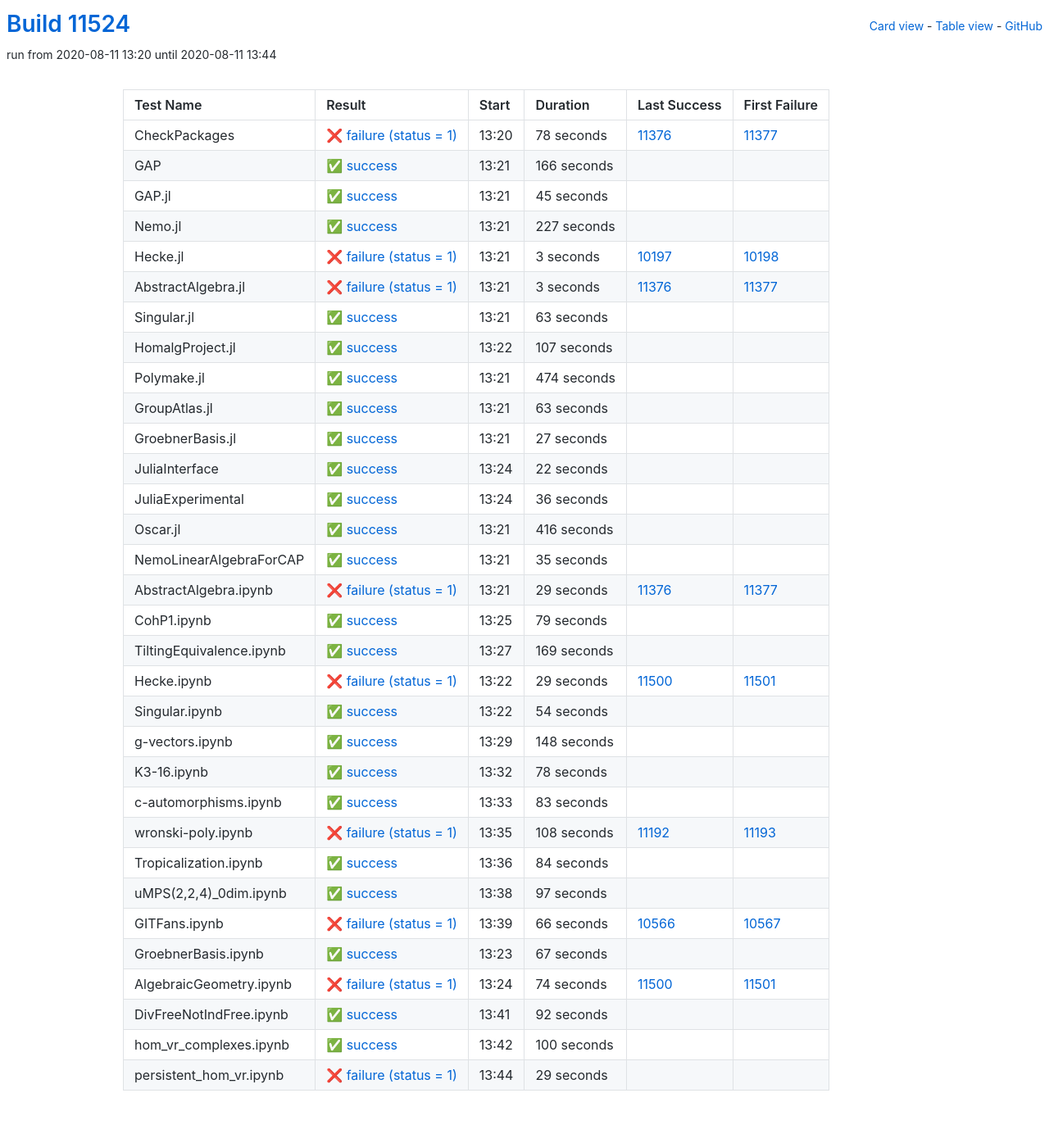
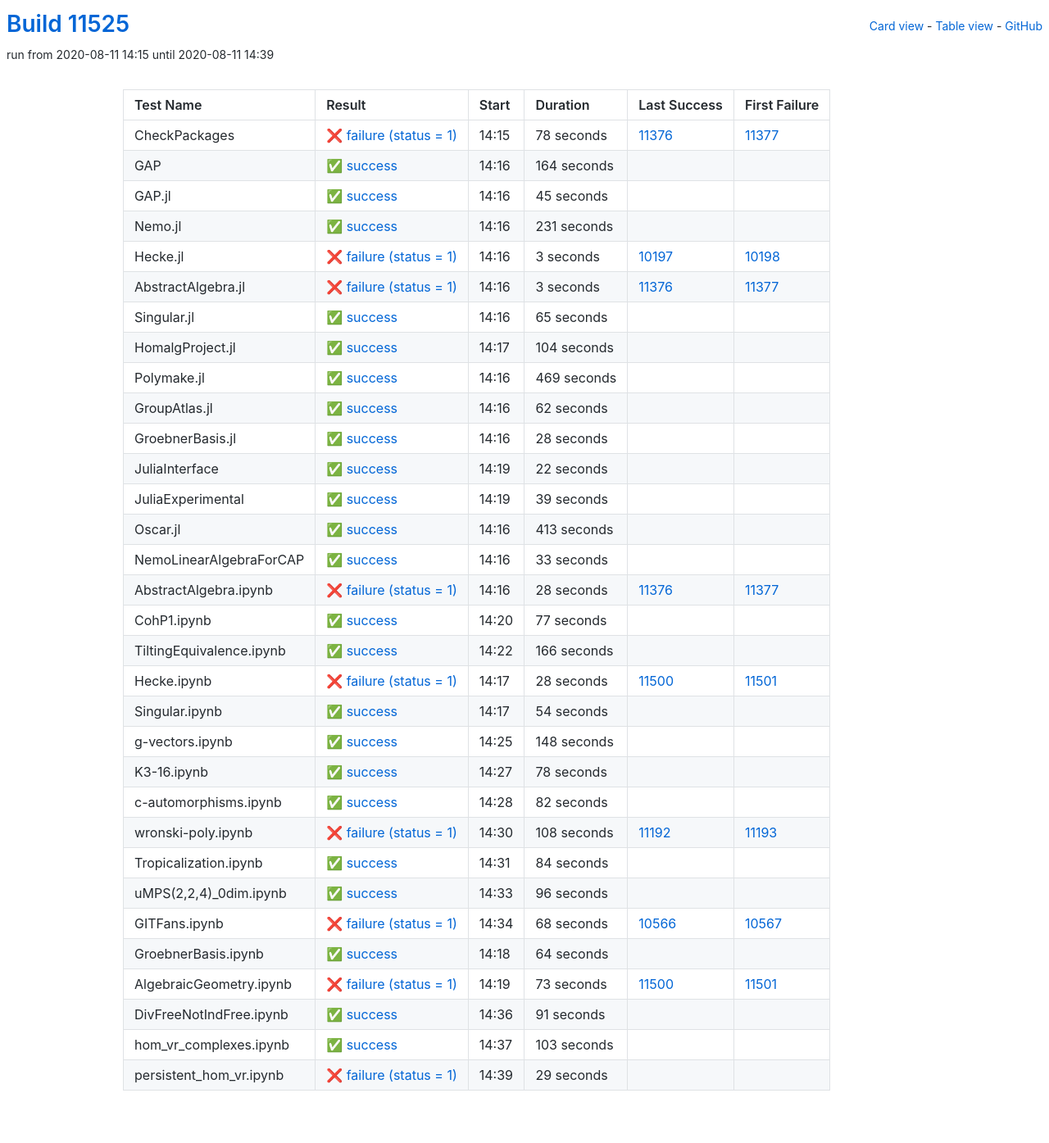
Before and after one commit to oscar-system/oscar-ci-status, a Jekyll site: the page built from table.html, in a window 1280 px wide. Shown: the whole page at 82% size. Built offline with Jekyll 4.4.1, drawn with Linux system fonts in a browser that asks for light colours.

Commit message:
Build #11525

```diff
--- a/_data/ci.yml
+++ b/_data/ci.yml
@@ -1,6 +1,6 @@
 ---
-build: 11524
-build_url: https://oscarci.mathematik.uni-kl.de/job/oscar/11524/
+build: 11525
+build_url: https://oscarci.mathematik.uni-kl.de/job/oscar/11525/
 job: oscar
 organization: oscar-system
 repo: oscar-ci-status
@@ -8,8 +8,8 @@
 tests:
 - name: CheckPackages
   id: checkpackages
-  log: https://oscarci.mathematik.uni-kl.de/job/oscar/11524/artifact/logs/build-11524/CheckPackages.log
-  start: 2020-08-11 13:20
+  log: https://oscarci.mathematik.uni-kl.de/job/oscar/11525/artifact/logs/build-11525/CheckPackages.log
+  start: 2020-08-11 14:15
   success: false
   exitcode: 1
   status: failure
@@ -20,20 +20,20 @@
   first_failure_url: https://oscarci.mathematik.uni-kl.de/job/oscar/11377/
 - name: GAP
   id: gap
-  log: https://oscarci.mathematik.uni-kl.de/job/oscar/11524/artifact/logs/build-11524/GAP.log
-  start: 2020-08-11 13:21
+  log: https://oscarci.mathematik.uni-kl.de/job/oscar/11525/artifact/logs/build-11525/GAP.log
+  start: 2020-08-11 14:16
   success: true
   exitcode: 0
   status: success
-  duration: 166
+  duration: 164
   last_success: false
   last_success_url:
   first_failure: false
   first_failure_url:
 - name: GAP.jl
   id: gap-jl
-  log: https://oscarci.mathematik.uni-kl.de/job/oscar/11524/artifact/logs/build-11524/GAP.jl.log
-  start: 2020-08-11 13:21
+  log: https://oscarci.mathematik.uni-kl.de/job/oscar/11525/artifact/logs/build-11525/GAP.jl.log
+  start: 2020-08-11 14:16
   success: true
   exitcode: 0
   status: success
@@ -44,20 +44,20 @@
   first_failure_url:
 - name: Nemo.jl
   id: nemo-jl
-  log: https://oscarci.mathematik.uni-kl.de/job/oscar/11524/artifact/logs/build-11524/Nemo.jl.log
-  start: 2020-08-11 13:21
+  log: https://oscarci.mathematik.uni-kl.de/job/oscar/11525/artifact/logs/build-11525/Nemo.jl.log
+  start: 2020-08-11 14:16
   success: true
   exitcode: 0
   status: success
-  duration: 227
+  duration: 231
   last_success: false
   last_success_url:
   first_failure: false
   first_failure_url:
 - name: Hecke.jl
   id: hecke-jl
-  log: https://oscarci.mathematik.uni-kl.de/job/oscar/11524/artifact/logs/build-11524/Hecke.jl.log
-  start: 2020-08-11 13:21
+  log: https://oscarci.mathematik.uni-kl.de/job/oscar/11525/artifact/logs/build-11525/Hecke.jl.log
+  start: 2020-08-11 14:16
   success: false
   exitcode: 1
   status: failure
@@ -68,8 +68,8 @@
   first_failure_url: https://oscarci.mathematik.uni-kl.de/job/oscar/10198/
 - name: AbstractAlgebra.jl
   id: abstractalgebra-jl
-  log: https://oscarci.mathematik.uni-kl.de/job/oscar/11524/artifact/logs/build-11524/AbstractAlgebra.jl.log
-  start: 2020-08-11 13:21
+  log: https://oscarci.mathematik.uni-kl.de/job/oscar/11525/artifact/logs/build-11525/AbstractAlgebra.jl.log
+  start: 2020-08-11 14:16
   success: false
   exitcode: 1
   status: failure
@@ -80,68 +80,68 @@
   first_failure_url: https://oscarci.mathematik.uni-kl.de/job/oscar/11377/
 - name: Singular.jl
   id: singular-jl
-  log: https://oscarci.mathematik.uni-kl.de/job/oscar/11524/artifact/logs/build-11524/Singular.jl.log
-  start: 2020-08-11 13:21
+  log: https://oscarci.mathematik.uni-kl.de/job/oscar/11525/artifact/logs/build-11525/Singular.jl.log
+  start: 2020-08-11 14:16
   success: true
   exitcode: 0
   status: success
-  duration: 63
+  duration: 65
   last_success: false
   last_success_url:
   first_failure: false
   first_failure_url:
 - name: HomalgProject.jl
   id: homalgproject-jl
-  log: https://oscarci.mathematik.uni-kl.de/job/oscar/11524/artifact/logs/build-11524/HomalgProject.jl.log
-  start: 2020-08-11 13:22
+  log: https://oscarci.mathematik.uni-kl.de/job/oscar/11525/artifact/logs/build-11525/HomalgProject.jl.log
+  start: 2020-08-11 14:17
   success: true
   exitcode: 0
   status: success
-  duration: 107
+  duration: 104
   last_success: false
   last_success_url:
   first_failure: false
   first_failure_url:
 - name: Polymake.jl
   id: polymake-jl
-  log: https://oscarci.mathematik.uni-kl.de/job/oscar/11524/artifact/logs/build-11524/Polymake.jl.log
-  start: 2020-08-11 13:21
+  log: https://oscarci.mathematik.uni-kl.de/job/oscar/11525/artifact/logs/build-11525/Polymake.jl.log
+  start: 2020-08-11 14:16
   success: true
   exitcode: 0
   status: success
-  duration: 474
+  duration: 469
   last_success: false
   last_success_url:
   first_failure: false
   first_failure_url:
 - name: GroupAtlas.jl
   id: groupatlas-jl
-  log: https://oscarci.mathematik.uni-kl.de/job/oscar/11524/artifact/logs/build-11524/GroupAtlas.jl.log
-  start: 2020-08-11 13:21
+  log: https://oscarci.mathematik.uni-kl.de/job/oscar/11525/artifact/logs/build-11525/GroupAtlas.jl.log
+  start: 2020-08-11 14:16
   success: true
   exitcode: 0
   status: success
-  duration: 63
+  duration: 62
   last_success: false
   last_success_url:
   first_failure: false
   first_failure_url:
 - name: GroebnerBasis.jl
   id: groebnerbasis-jl
-  log: https://oscarci.mathematik.uni-kl.de/job/oscar/11524/artifact/logs/build-11524/GroebnerBasis.jl.log
-  start: 2020-08-11 13:21
+  log: https://oscarci.mathematik.uni-kl.de/job/oscar/11525/artifact/logs/build-11525/GroebnerBasis.jl.log
+  start: 2020-08-11 14:16
   success: true
   exitcode: 0
   status: success
-  duration: 27
+  duration: 28
   last_success: false
   last_success_url:
   first_failure: false
   first_failure_url:
 - name: JuliaInterface
   id: juliainterface
-  log: https://oscarci.mathematik.uni-kl.de/job/oscar/11524/artifact/logs/build-11524/JuliaInterface.log
-  start: 2020-08-11 13:24
+  log: https://oscarci.mathematik.uni-kl.de/job/oscar/11525/artifact/logs/build-11525/JuliaInterface.log
+  start: 2020-08-11 14:19
   success: true
   exitcode: 0
   status: success
@@ -152,92 +152,92 @@
   first_failure_url:
 - name: JuliaExperimental
   id: juliaexperimental
-  log: https://oscarci.mathematik.uni-kl.de/job/oscar/11524/artifact/logs/build-11524/JuliaExperimental.log
-  start: 2020-08-11 13:24
+  log: https://oscarci.mathematik.uni-kl.de/job/oscar/11525/artifact/logs/build-11525/JuliaExperimental.log
+  start: 2020-08-11 14:19
   success: true
   exitcode: 0
   status: success
-  duration: 36
+  duration: 39
   last_success: false
   last_success_url:
   first_failure: false
   first_failure_url:
 - name: Oscar.jl
   id: oscar-jl
-  log: https://oscarci.mathematik.uni-kl.de/job/oscar/11524/artifact/logs/build-11524/Oscar.jl.log
-  start: 2020-08-11 13:21
+  log: https://oscarci.mathematik.uni-kl.de/job/oscar/11525/artifact/logs/build-11525/Oscar.jl.log
+  start: 2020-08-11 14:16
   success: true
   exitcode: 0
   status: success
-  duration: 416
+  duration: 413
   last_success: false
   last_success_url:
   first_failure: false
   first_failure_url:
 - name: NemoLinearAlgebraForCAP
   id: nemolinearalgebraforcap
-  log: https://oscarci.mathematik.uni-kl.de/job/oscar/11524/artifact/logs/build-11524/NemoLinearAlgebraForCAP.log
-  start: 2020-08-11 13:21
+  log: https://oscarci.mathematik.uni-kl.de/job/oscar/11525/artifact/logs/build-11525/NemoLinearAlgebraForCAP.log
+  start: 2020-08-11 14:16
   success: true
   exitcode: 0
   status: success
-  duration: 35
+  duration: 33
   last_success: false
   last_success_url:
   first_failure: false
   first_failure_url:
 - name: AbstractAlgebra.ipynb
   id: abstractalgebra-ipynb
-  log: https://oscarci.mathematik.uni-kl.de/job/oscar/11524/artifact/logs/build-11524/AbstractAlgebra.ipynb.log
-  start: 2020-08-11 13:21
+  log: https://oscarci.mathematik.uni-kl.de/job/oscar/11525/artifact/logs/build-11525/AbstractAlgebra.ipynb.log
+  start: 2020-08-11 14:16
   success: false
   exitcode: 1
   status: failure
-  duration: 29
+  duration: 28
   last_success: 11376
   last_success_url: https://oscarci.mathematik.uni-kl.de/job/oscar/11376/
   first_failure: 11377
   first_failure_url: https://oscarci.mathematik.uni-kl.de/job/oscar/11377/
 - name: CohP1.ipynb
   id: cohp1-ipynb
-  log: https://oscarci.mathematik.uni-kl.de/job/oscar/11524/artifact/logs/build-11524/CohP1.ipynb.log
-  start: 2020-08-11 13:25
+  log: https://oscarci.mathematik.uni-kl.de/job/oscar/11525/artifact/logs/build-11525/CohP1.ipynb.log
+  start: 2020-08-11 14:20
   success: true
   exitcode: 0
   status: success
-  duration: 79
+  duration: 77
   last_success: false
   last_success_url:
   first_failure: false
   first_failure_url:
 - name: TiltingEquivalence.ipynb
   id: tiltingequivalence-ipynb
-  log: https://oscarci.mathematik.uni-kl.de/job/oscar/11524/artifact/logs/build-11524/TiltingEquivalence.ipynb.log
-  start: 2020-08-11 13:27
+  log: https://oscarci.mathematik.uni-kl.de/job/oscar/11525/artifact/logs/build-11525/TiltingEquivalence.ipynb.log
+  start: 2020-08-11 14:22
   success: true
   exitcode: 0
   status: success
-  duration: 169
+  duration: 166
   last_success: false
   last_success_url:
   first_failure: false
   first_failure_url:
 - name: Hecke.ipynb
   id: hecke-ipynb
-  log: https://oscarci.mathematik.uni-kl.de/job/oscar/11524/artifact/logs/build-11524/Hecke.ipynb.log
-  start: 2020-08-11 13:22
+  log: https://oscarci.mathematik.uni-kl.de/job/oscar/11525/artifact/logs/build-11525/Hecke.ipynb.log
+  start: 2020-08-11 14:17
   success: false
   exitcode: 1
   status: failure
-  duration: 29
+  duration: 28
   last_success: 11500
   last_success_url: https://oscarci.mathematik.uni-kl.de/job/oscar/11500/
   first_failure: 11501
   first_failure_url: https://oscarci.mathematik.uni-kl.de/job/oscar/11501/
 - name: Singular.ipynb
   id: singular-ipynb
-  log: https://oscarci.mathematik.uni-kl.de/job/oscar/11524/artifact/logs/build-11524/Singular.ipynb.log
-  start: 2020-08-11 13:22
+  log: https://oscarci.mathematik.uni-kl.de/job/oscar/11525/artifact/logs/build-11525/Singular.ipynb.log
+  start: 2020-08-11 14:17
   success: true
   exitcode: 0
   status: success
@@ -248,8 +248,8 @@
   first_failure_url:
 - name: g-vectors.ipynb
   id: g-vectors-ipynb
-  log: https://oscarci.mathematik.uni-kl.de/job/oscar/11524/artifact/logs/build-11524/g-vectors.ipynb.log
-  start: 2020-08-11 13:29
+  log: https://oscarci.mathematik.uni-kl.de/job/oscar/11525/artifact/logs/build-11525/g-vectors.ipynb.log
+  start: 2020-08-11 14:25
   success: true
   exitcode: 0
   status: success
@@ -260,8 +260,8 @@
   first_failure_url:
 - name: K3-16.ipynb
   id: k3-16-ipynb
-  log: https://oscarci.mathematik.uni-kl.de/job/oscar/11524/artifact/logs/build-11524/K3-16.ipynb.log
-  start: 2020-08-11 13:32
+  log: https://oscarci.mathematik.uni-kl.de/job/oscar/11525/artifact/logs/build-11525/K3-16.ipynb.log
+  start: 2020-08-11 14:27
   success: true
   exitcode: 0
   status: success
@@ -272,20 +272,20 @@
   first_failure_url:
 - name: c-automorphisms.ipynb
   id: c-automorphisms-ipynb
-  log: https://oscarci.mathematik.uni-kl.de/job/oscar/11524/artifact/logs/build-11524/c-automorphisms.ipynb.log
-  start: 2020-08-11 13:33
+  log: https://oscarci.mathematik.uni-kl.de/job/oscar/11525/artifact/logs/build-11525/c-automorphisms.ipynb.log
+  start: 2020-08-11 14:28
   success: true
   exitcode: 0
   status: success
-  duration: 83
+  duration: 82
   last_success: false
   last_success_url:
   first_failure: false
   first_failure_url:
 - name: wronski-poly.ipynb
   id: wronski-poly-ipynb
-  log: https://oscarci.mathematik.uni-kl.de/job/oscar/11524/artifact/logs/build-11524/wronski-poly.ipynb.log
-  start: 2020-08-11 13:35
+  log: https://oscarci.mathematik.uni-kl.de/job/oscar/11525/artifact/logs/build-11525/wronski-poly.ipynb.log
+  start: 2020-08-11 14:30
   success: false
   exitcode: 1
   status: failure
@@ -296,8 +296,8 @@
   first_failure_url: https://oscarci.mathematik.uni-kl.de/job/oscar/11193/
 - name: Tropicalization.ipynb
   id: tropicalization-ipynb
-  log: https://oscarci.mathematik.uni-kl.de/job/oscar/11524/artifact/logs/build-11524/Tropicalization.ipynb.log
-  start: 2020-08-11 13:36
+  log: https://oscarci.mathematik.uni-kl.de/job/oscar/11525/artifact/logs/build-11525/Tropicalization.ipynb.log
+  start: 2020-08-11 14:31
   success: true
   exitcode: 0
   status: success
@@ -308,80 +308,80 @@
   first_failure_url:
 - name: uMPS(2,2,4)_0dim.ipynb
   id: umps-2-2-4-0dim-ipynb
-  log: https://oscarci.mathematik.uni-kl.de/job/oscar/11524/artifact/logs/build-11524/uMPS-2-2-4-_0dim.ipynb.log
-  start: 2020-08-11 13:38
+  log: https://oscarci.mathematik.uni-kl.de/job/oscar/11525/artifact/logs/build-11525/uMPS-2-2-4-_0dim.ipynb.log
+  start: 2020-08-11 14:33
   success: true
   exitcode: 0
   status: success
-  duration: 97
+  duration: 96
   last_success: false
   last_success_url:
   first_failure: false
   first_failure_url:
 - name: GITFans.ipynb
   id: gitfans-ipynb
-  log: https://oscarci.mathematik.uni-kl.de/job/oscar/11524/artifact/logs/build-11524/GITFans.ipynb.log
-  start: 2020-08-11 13:39
+  log: https://oscarci.mathematik.uni-kl.de/job/oscar/11525/artifact/logs/build-11525/GITFans.ipynb.log
+  start: 2020-08-11 14:34
   success: false
   exitcode: 1
   status: failure
-  duration: 66
+  duration: 68
   last_success: 10566
   last_success_url: https://oscarci.mathematik.uni-kl.de/job/oscar/10566/
   first_failure: 10567
   first_failure_url: https://oscarci.mathematik.uni-kl.de/job/oscar/10567/
 - name: GroebnerBasis.ipynb
   id: groebnerbasis-ipynb
-  log: https://oscarci.mathematik.uni-kl.de/job/oscar/11524/artifact/logs/build-11524/GroebnerBasis.ipynb.log
-  start: 2020-08-11 13:23
+  log: https://oscarci.mathematik.uni-kl.de/job/oscar/11525/artifact/logs/build-11525/GroebnerBasis.ipynb.log
+  start: 2020-08-11 14:18
   success: true
   exitcode: 0
   status: success
-  duration: 67
+  duration: 64
   last_success: false
   last_success_url:
   first_failure: false
   first_failure_url:
 - name: AlgebraicGeometry.ipynb
   id: algebraicgeometry-ipynb
-  log: https://oscarci.mathematik.uni-kl.de/job/oscar/11524/artifact/logs/build-11524/AlgebraicGeometry.ipynb.log
-  start: 2020-08-11 13:24
+  log: https://oscarci.mathematik.uni-kl.de/job/oscar/11525/artifact/logs/build-11525/AlgebraicGeometry.ipynb.log
+  start: 2020-08-11 14:19
   success: false
   exitcode: 1
   status: failure
-  duration: 74
+  duration: 73
   last_success: 11500
   last_success_url: https://oscarci.mathematik.uni-kl.de/job/oscar/11500/
   first_failure: 11501
   first_failure_url: https://oscarci.mathematik.uni-kl.de/job/oscar/11501/
 - name: DivFreeNotIndFree.ipynb
   id: divfreenotindfree-ipynb
-  log: https://oscarci.mathematik.uni-kl.de/job/oscar/11524/artifact/logs/build-11524/DivFreeNotIndFree.ipynb.log
-  start: 2020-08-11 13:41
+  log: https://oscarci.mathematik.uni-kl.de/job/oscar/11525/artifact/logs/build-11525/DivFreeNotIndFree.ipynb.log
+  start: 2020-08-11 14:36
   success: true
   exitcode: 0
   status: success
-  duration: 92
+  duration: 91
   last_success: false
   last_success_url:
   first_failure: false
   first_failure_url:
 - name: hom_vr_complexes.ipynb
   id: hom-vr-complexes-ipynb
-  log: https://oscarci.mathematik.uni-kl.de/job/oscar/11524/artifact/logs/build-11524/hom_vr_complexes.ipynb.log
-  start: 2020-08-11 13:42
+  log: https://oscarci.mathematik.uni-kl.de/job/oscar/11525/artifact/logs/build-11525/hom_vr_complexes.ipynb.log
+  start: 2020-08-11 14:37
   success: true
   exitcode: 0
   status: success
-  duration: 100
+  duration: 103
   last_success: false
   last_success_url:
   first_failure: false
   first_failure_url:
 - name: persistent_hom_vr.ipynb
   id: persistent-hom-vr-ipynb
-  log: https://oscarci.mathematik.uni-kl.de/job/oscar/11524/artifact/logs/build-11524/persistent_hom_vr.ipynb.log
-  start: 2020-08-11 13:44
+  log: https://oscarci.mathematik.uni-kl.de/job/oscar/11525/artifact/logs/build-11525/persistent_hom_vr.ipynb.log
+  start: 2020-08-11 14:39
   success: false
   exitcode: 1
   status: failure
```
Also changed, not shown: README.md.
